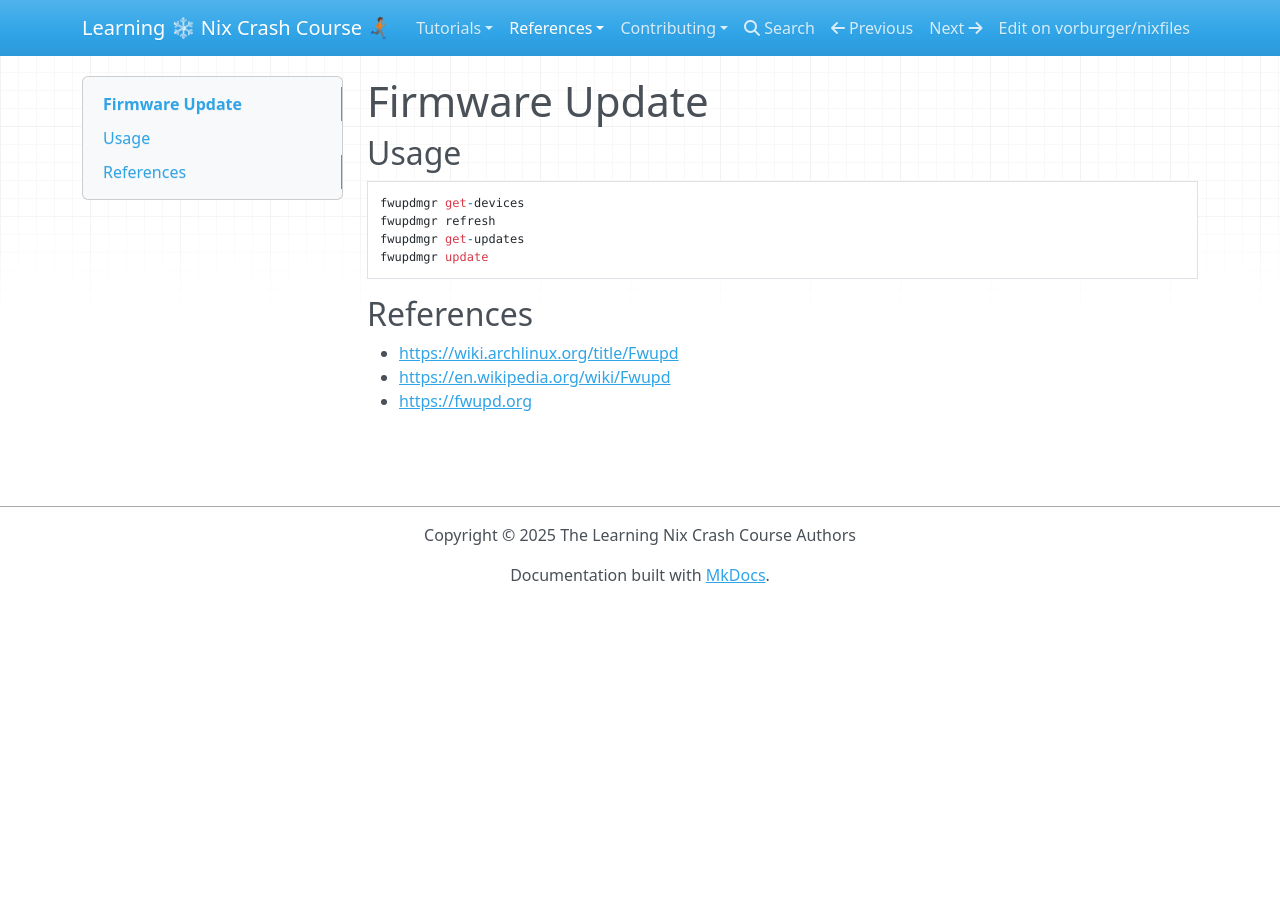
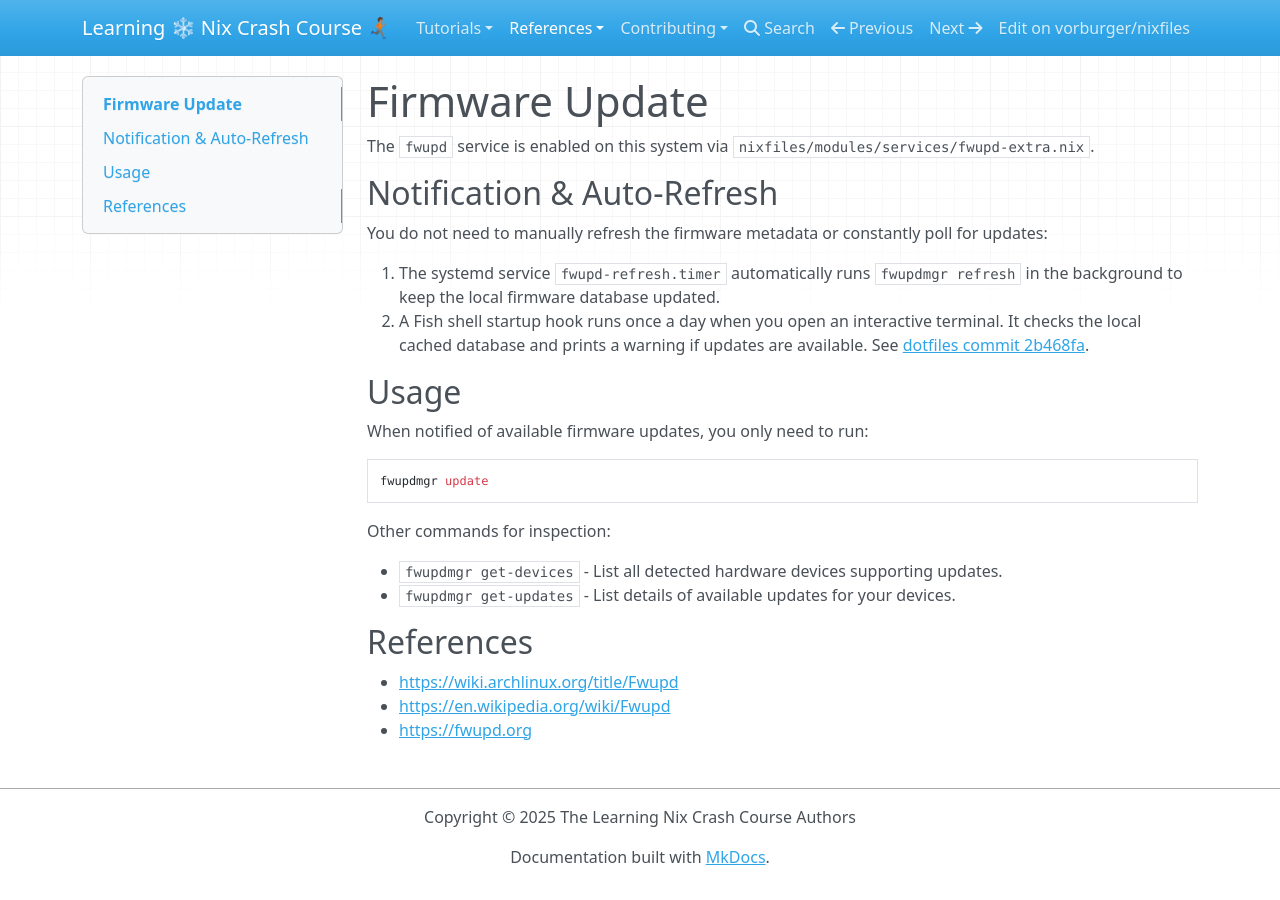
Before and after one commit to vorburger/nixfiles, an MkDocs documentation site: the page built from docs/docs/reference/fwupd.md, in a window 1280 px wide. Built offline with MkDocs 1.6.1, drawn with Linux system fonts in a browser that asks for light colours; nearby versions of some CDN libraries.

Commit message:
Update fwupd reference documentation with auto-refresh details

````diff
--- a/docs/docs/reference/fwupd.md
+++ b/docs/docs/reference/fwupd.md
@@ -1,11 +1,26 @@
 # Firmware Update
+
+The `fwupd` service is enabled on this system via `nixfiles/modules/services/fwupd-extra.nix`.
+
+## Notification & Auto-Refresh
+
+You do not need to manually refresh the firmware metadata or constantly poll for updates:
+
+1. The systemd service `fwupd-refresh.timer` automatically runs `fwupdmgr refresh` in the background to keep the local firmware database updated.
+2. A Fish shell startup hook runs once a day when you open an interactive terminal. It checks the local cached database and prints a warning if updates are available. See [dotfiles commit 2b468fa](https://github.com/vorburger/dotfiles/commit/2b468faadca2ccee819a8a3fee3990aa299537de).
 
 ## Usage
 
-    fwupdmgr get-devices
-    fwupdmgr refresh
-    fwupdmgr get-updates
-    fwupdmgr update
+When notified of available firmware updates, you only need to run:
+
+```bash
+fwupdmgr update
+```
+
+Other commands for inspection:
+
+- `fwupdmgr get-devices` - List all detected hardware devices supporting updates.
+- `fwupdmgr get-updates` - List details of available updates for your devices.
 
 ## References
 
````
